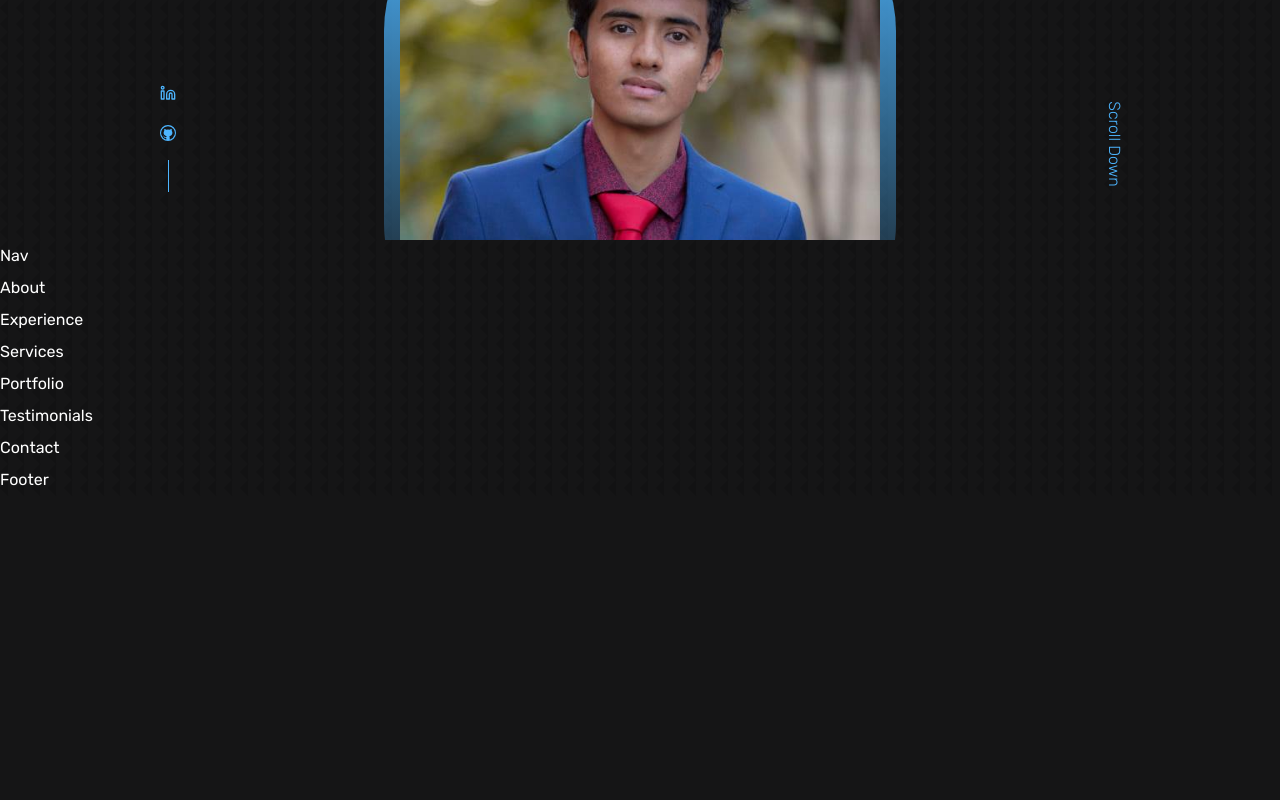
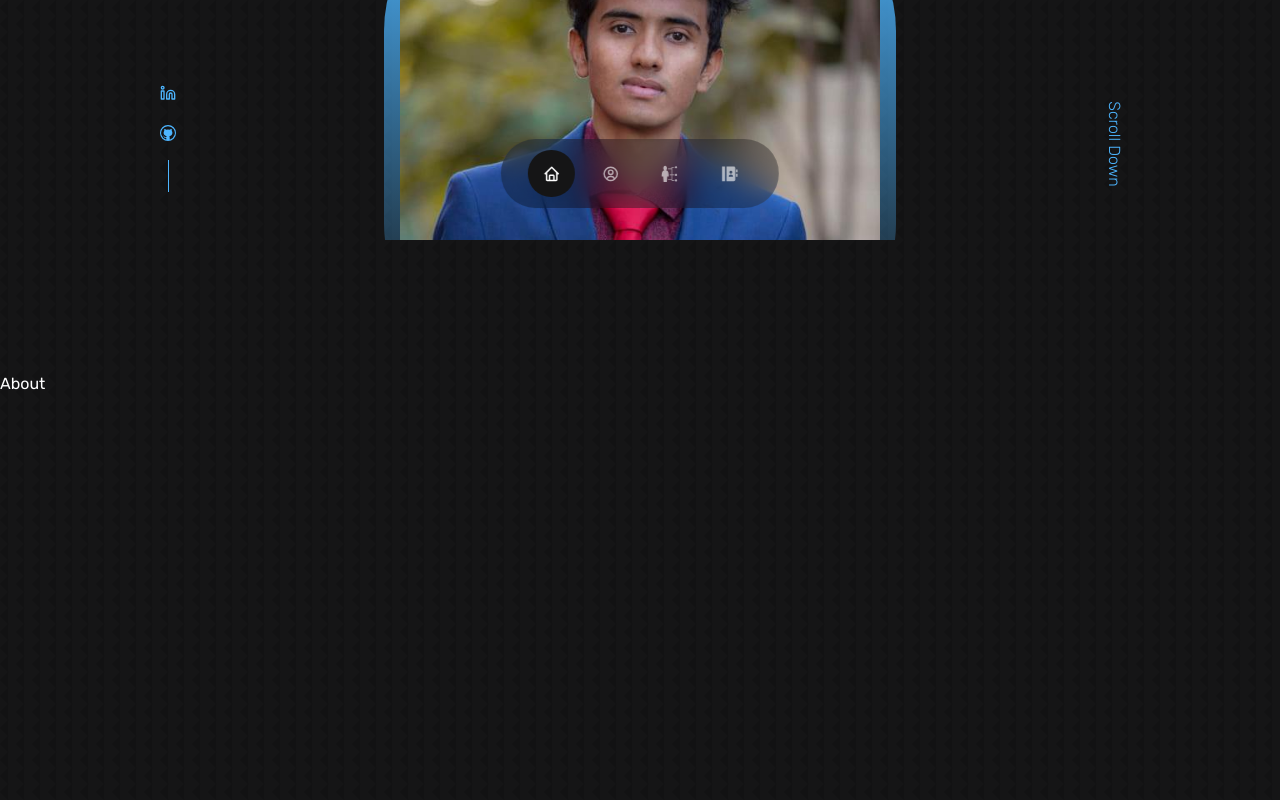
Before and after one commit to kingkushal11/Kushal-s-Portfolio, a React (Create React App) app: page / in a window 1280 px wide. Shown: the part 560-1360 px from the top of the page. Before the commit the page ends 1056 px from the top, so only its background shows below. Built offline with nearby package versions, Linux system fonts and the light colour scheme.

Commit message:
added nav bar to the page and gave it a style and icons. made it fancy

```diff
--- a/src/App.jsx
+++ b/src/App.jsx
@@ -2,7 +2,7 @@ import React from 'react'
 import Header from './components/header/Header'
 import Nav from './components/nav/Nav'
 import About from './components/about/About'
-import Experience from './components/experience/Experience'
+import Skills from './components/skills/Skills'
 import Services from './components/services/Services'
 import Portfolio from './components/portfolio/Portfolio'
 import Testimonials from './components/testimonials/Testimonials'
@@ -15,7 +15,7 @@ const App = () => {
             <Header />
             <Nav />
             <About />
-            <Experience />
+            <Skills />
             <Services />
             <Portfolio />
             <Testimonials />
--- a/src/components/about/About.jsx
+++ b/src/components/about/About.jsx
@@ -3,7 +3,7 @@ import './about.css'
 
 const About = () => {
     return (
-        <div>About</div>
+        <section id='about'>About</section>
     )
 }
 
--- a/src/components/contact/Contact.jsx
+++ b/src/components/contact/Contact.jsx
@@ -3,7 +3,7 @@ import "./contact.css"
 
 const Contact = () => {
     return (
-        <div>Contact</div>
+        <section id='contact'>Contact</section>
     )
 }
 
--- a/src/components/experience/Experience.jsx
+++ /dev/null
@@ -1,10 +0,0 @@
-import React from 'react'
-import "./experience.css"
-
-const Experience = () => {
-    return (
-        <div>Experience</div>
-    )
-}
-
-export default Experience
--- a/src/components/nav/Nav.jsx
+++ b/src/components/nav/Nav.jsx
@@ -1,9 +1,18 @@
 import React from 'react'
 import "./nav.css"
+import { BiHome } from 'react-icons/bi'
+import { BiUserCircle } from 'react-icons/bi'
+import { GiSkills } from 'react-icons/gi'
+import { RiContactsBookFill } from 'react-icons/ri'
 
 const Nav = () => {
     return (
-        <div>Nav</div>
+        <nav>
+            <a href="#" className='active'><BiHome /></a>
+            <a href="#about"><BiUserCircle /></a>
+            <a href="#skills"><GiSkills /></a>
+            <a href="#contact"><RiContactsBookFill /></a>
+        </nav>
     )
 }
 
--- a/src/components/nav/nav.css
+++ b/src/components/nav/nav.css
@@ -0,0 +1,33 @@
+nav {
+    background: rgba(0, 0, 0, 0.3);
+    width: max-content;
+    display: block;
+    padding: 0.7rem 1.7rem;
+    z-index: 2;
+    position: fixed;
+    left: 50%;
+    transform: translateX(-50%);
+    bottom: 2rem;
+    display: flex;
+    gap: 0.8rem;
+    border-radius: 3rem;
+    backdrop-filter: blur(15px);
+}
+
+nav a {
+    background: transparent;
+    padding: 0.9rem;
+    border-radius: 50%;
+    display: flex;
+    color: var(--color-light);
+    font-size: 1.1rem;
+}
+
+nav a:hover {
+    background: rgba(0, 0, 0, 0.4);
+}
+
+nav a.active {
+    background: var(--color-bg);
+    color: var(--color-white)
+}
--- a/src/components/portfolio/Portfolio.jsx
+++ b/src/components/portfolio/Portfolio.jsx
@@ -3,7 +3,7 @@ import "./portfolio.css"
 
 const Portfolio = () => {
     return (
-        <div>Portfolio</div>
+        <section id='portfolio'>Portfolio</section>
     )
 }
 
--- /dev/null
+++ b/src/components/skills/Skills.jsx
@@ -0,0 +1,10 @@
+import React from 'react'
+import "./skills.css"
+
+const skills = () => {
+    return (
+        <section id='skills'>Skills</section>
+    )
+}
+
+export default skills
--- a/src/components/testimonials/Testimonials.jsx
+++ b/src/components/testimonials/Testimonials.jsx
@@ -3,7 +3,7 @@ import "./testimonials.css"
 
 const Testimonials = () => {
     return (
-        <div>Testimonials</div>
+        <section id='testimonials'>Testimonials</section>
     )
 }
 
--- a/src/index.css
+++ b/src/index.css
@@ -61,6 +61,7 @@ h1 {
 
 section {
     margin-top: 8rem;
+    height: 100vh;
 }
 
 section>h2,
```
Also changed, not shown: src/components/skills/skills.css (added).
